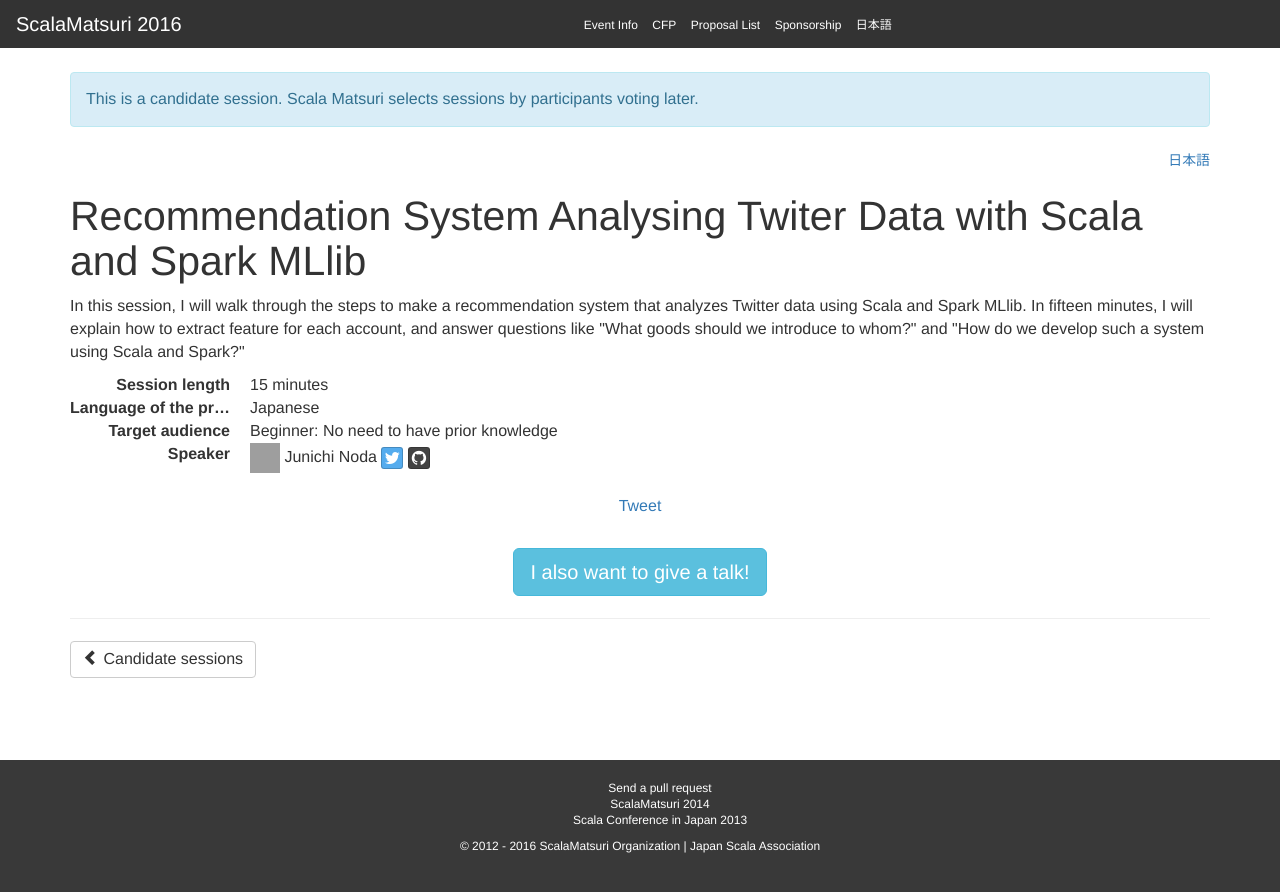
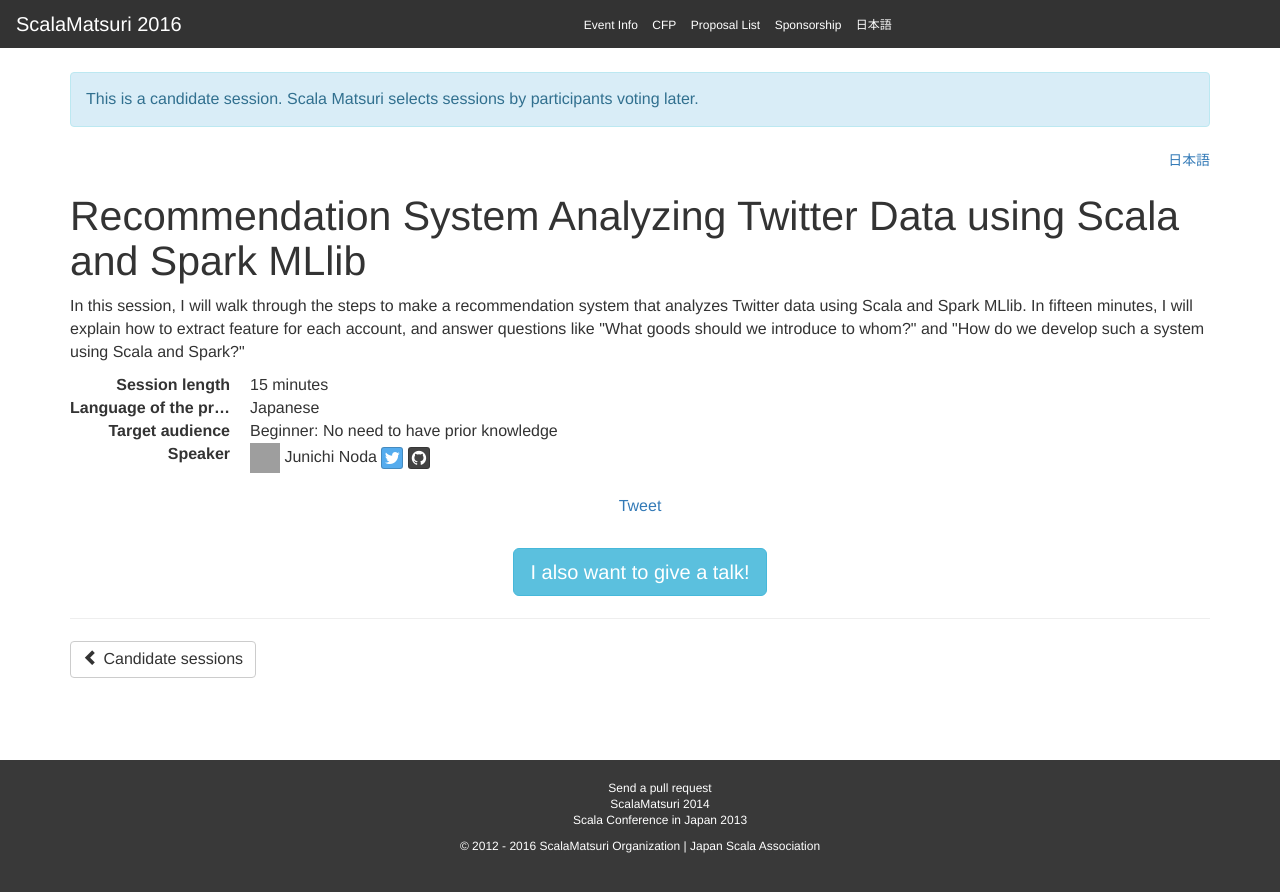
Before and after one commit to scalajp/2016.scalamatsuri.org, a Jekyll site: the page built from _candidates_en/JunichiNoda_2.html, in a window 1280 px wide. Shown: the top 892 px of the page. Built offline with Jekyll 4.4.1, drawn with Linux system fonts in a browser that asks for light colours; nearby versions of some CDN libraries; comment, search, counter and statistics services are not loaded; grey boxes are pictures that could not be loaded.

Commit message:
Typo fix

```diff
--- a/_candidates_en/JunichiNoda_2.html
+++ b/_candidates_en/JunichiNoda_2.html
@@ -1,6 +1,6 @@
 ---
 name: Junichi Noda
-title: Recommendation System Analysing Twiter Data with Scala and Spark MLlib
+title: Recommendation System Analyzing Twitter Data using Scala and Spark MLlib
 length: 15
 audience: Beginner
 language: Japanese
```
